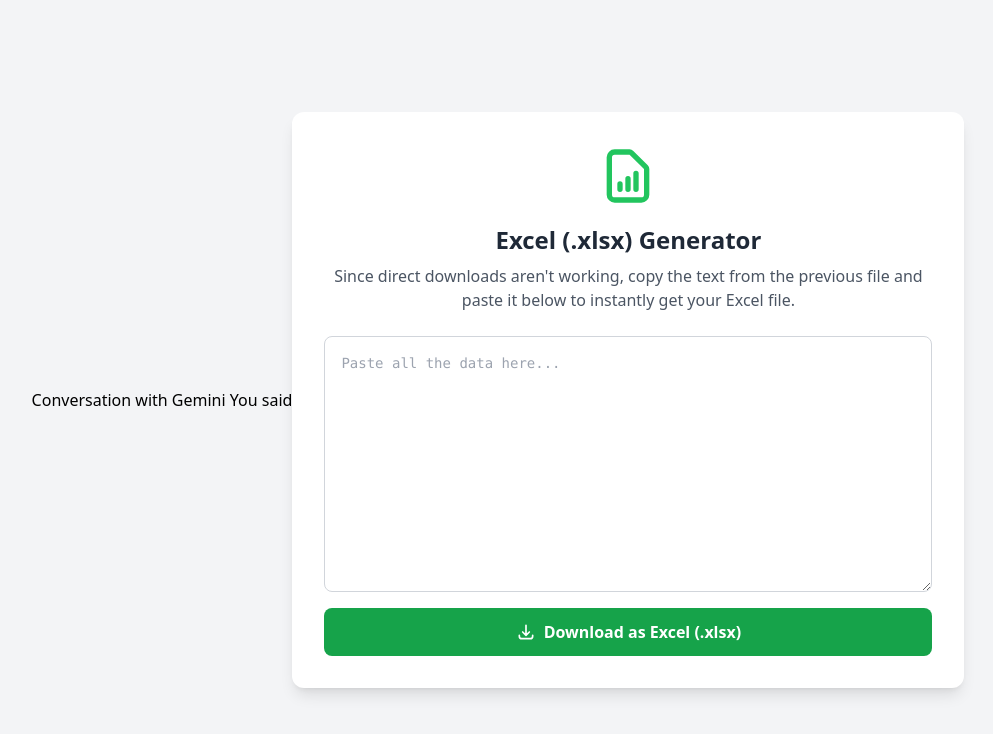
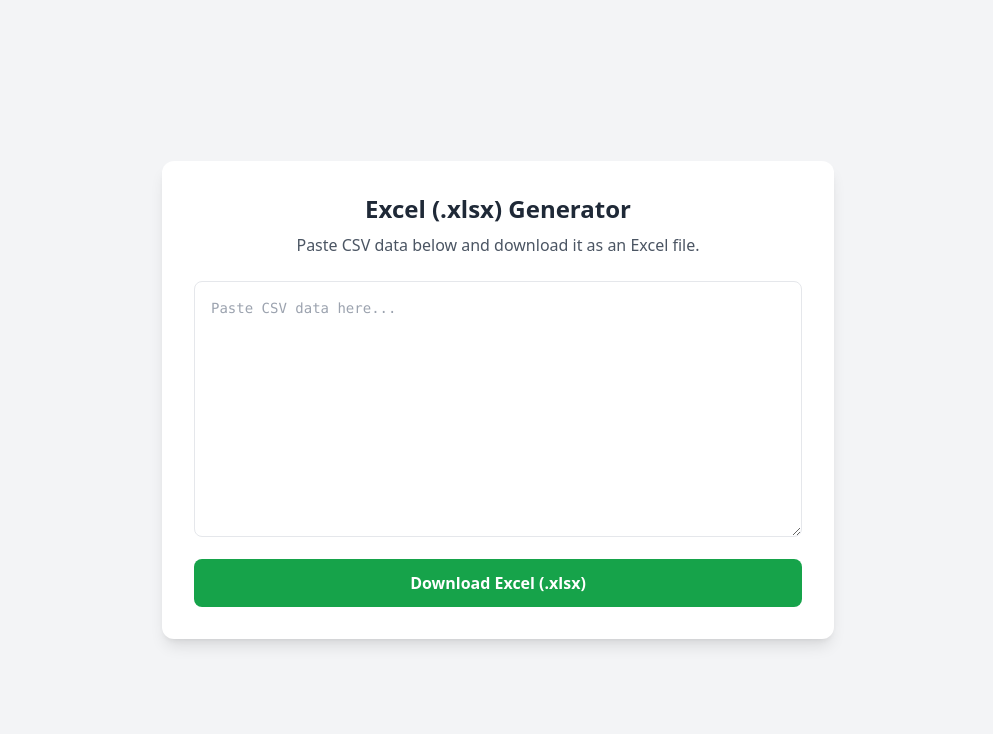
Before and after one commit to Alpha-Air-Conditioning/sheet, a plain HTML site: page index.html in a window 1280 px wide. Shown: the whole page, without its empty margins (142-1135 px from the left). Drawn offline with nearby package versions, Linux system fonts and the light colour scheme.

Commit message:
Refactor HTML structure and improve accessibility

```diff
--- a/index.html
+++ b/index.html
@@ -1,87 +1,67 @@
-
-Conversation with Gemini
-You said
 <!DOCTYPE html>
-
 <html lang="en">
-
 <head>
-
 <meta charset="UTF-8">
-
 <meta name="viewport" content="width=device-width, initial-scale=1.0">
 
 <title>CSV to Excel (.xlsx) Converter</title>
 
-    <!-- Load SheetJS for Excel conversion -->
+<!-- Tailwind CSS -->
+<script src="https://cdn.tailwindcss.com"></script>
 
+<!-- SheetJS -->
 <script src="https://cdnjs.cloudflare.com/ajax/libs/xlsx/0.18.5/xlsx.full.min.js"></script>
-
-    <script src="https://cdn.tailwindcss.com"></script>
 
 </head>
 
-<body class="bg-gray-100 flex items-center justify-center h-screen p-4">
+<body class="bg-gray-100 flex items-center justify-center min-h-screen p-4">
 
-    <div class="bg-white rounded-xl shadow-lg p-8 max-w-2xl w-full text-center">
+<div class="bg-white shadow-lg rounded-xl p-8 w-full max-w-2xl text-center">
 
-        <svg class="w-16 h-16 mx-auto mb-4 text-green-500" fill="none" stroke="currentColor" viewBox="0 0 24 24" xmlns="http://www.w3.org/2000/svg"><path stroke-linecap="round" stroke-linejoin="round" stroke-width="2" d="M9 17v-2m3 2v-4m3 4v-6m2 10H7a2 2 0 01-2-2V5a2 2 0 012-2h5.586a1 1 0 01.707.293l5.414 5.414a1 1 0 01.293.707V19a2 2 0 01-2 2z"></path></svg>
+<h1 class="text-2xl font-bold text-gray-800 mb-2">
+Excel (.xlsx) Generator
+</h1>
 
-        <h2 class="text-2xl font-bold text-gray-800 mb-2">Excel (.xlsx) Generator</h2>
+<p class="text-gray-600 mb-6">
+Paste CSV data below and download it as an Excel file.
+</p>
 
-        <p class="text-gray-600 mb-6">Since direct downloads aren't working, copy the text from the previous file and paste it below to instantly get your Excel file.</p>
+<textarea
+id="csvInput"
+class="w-full h-64 p-4 border rounded-lg focus:ring-2 focus:ring-green-500 outline-none font-mono text-sm mb-4"
+placeholder="Paste CSV data here..."
+></textarea>
 
-
-
-        <textarea id="csvInput" class="w-full h-64 p-4 border border-gray-300 rounded-lg focus:ring-2 focus:ring-green-500 focus:outline-none mb-4 font-mono text-sm whitespace-pre" placeholder="Paste all the data here..."></textarea>
-
-
-
-        <button onclick="downloadExcel()" class="w-full bg-green-600 hover:bg-green-700 text-white font-bold py-3 px-4 rounded-lg transition duration-200 flex items-center justify-center gap-2">
-
-            <svg class="w-5 h-5" fill="none" stroke="currentColor" viewBox="0 0 24 24"><path stroke-linecap="round" stroke-linejoin="round" stroke-width="2" d="M4 16v1a3 3 0 003 3h10a3 3 0 003-3v-1m-4-4l-4 4m0 0l-4-4m4 4V4"></path></svg>
-
-            Download as Excel (.xlsx)
-
+<button
+onclick="downloadExcel()"
+class="w-full bg-green-600 hover:bg-green-700 text-white font-bold py-3 rounded-lg transition"
+>
+Download Excel (.xlsx)
 </button>
 
 </div>
-
-
 
 <script>
 
 function downloadExcel() {
 
-            const csvText = document.getElementById('csvInput').value;
+const csvText = document.getElementById("csvInput").value;
 
 if (!csvText.trim()) {
-
-                alert("Please paste the data into the text box first!");
-
+alert("Please paste CSV data first.");
 return;
-
 }
-
-
 
 try {
 
-                // Read the pasted CSV string into a SheetJS workbook
-
-                const workbook = XLSX.read(csvText, {type: "string"});
-
-
-
-                // Trigger the browser download of the Excel file
+const workbook = XLSX.read(csvText, { type: "string" });
 
 XLSX.writeFile(workbook, "Voter_Data.xlsx");
 
 } catch (error) {
 
-                alert("An error occurred. Please ensure the text was pasted correctly.");
-
 console.error(error);
+alert("Error converting CSV. Please check your data.");
 
 }
 
@@ -90,5 +70,4 @@ You said
 </script>
 
 </body>
-
 </html>
```
Lines whose indentation alone changed are shown as unchanged.
